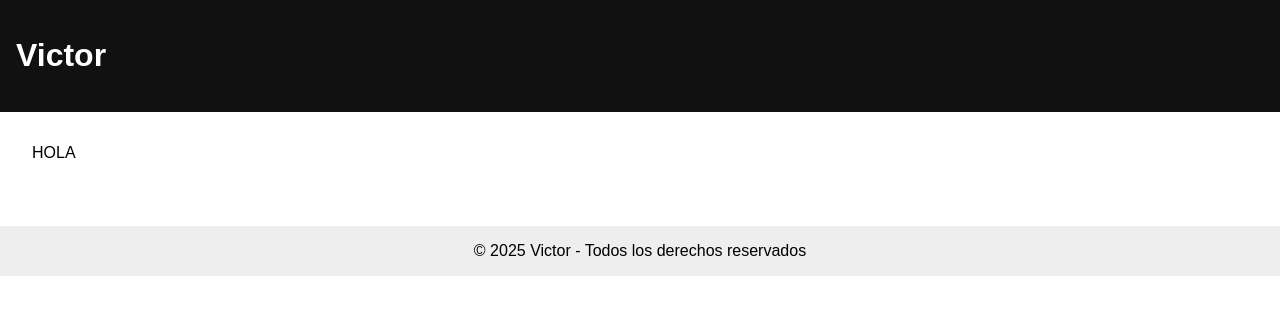
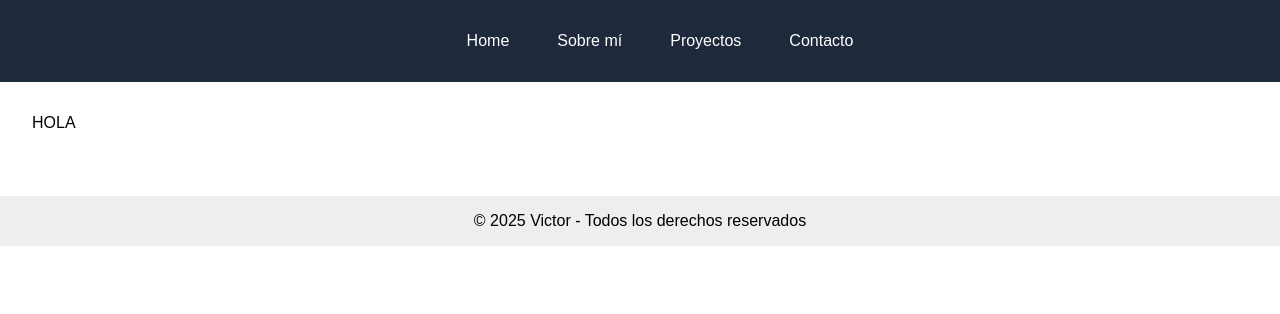
Before and after one commit to VictorBlasco5/portfolio, a Next.js app: page / in a window 1280 px wide. Shown: the top 314 px of the page. Built offline with nearby package versions, Linux system fonts and the light colour scheme.

Commit message:
header design

```diff
--- a/app/components/Header.js
+++ b/app/components/Header.js
@@ -1,8 +1,24 @@
+import Link from 'next/link';
+import '../../styles/header.css';
+
+
 export default function Header() {
-  return (
-    <header style={{ background: '#111', color: '#fff', padding: '1rem' }}>
-      <h1>Victor</h1>
-      {/* Aquí podrías añadir la navegación */}
-    </header>
-  );
+    return (
+        <header className='navbar'>
+            <nav>
+                <ul className='navbar-link'>
+                    {['/', '/about', '/projects', '/contact'].map((href, i) => {
+                        const labels = ['Home', 'Sobre mí', 'Proyectos', 'Contacto'];
+                        return (
+                            <li  key={href}>
+                                <Link className='links' href={href}>
+                                    {labels[i]}
+                                </Link>
+                            </li>
+                        );
+                    })}
+                </ul>
+            </nav>
+        </header>
+    );
 }
--- /dev/null
+++ b/styles/header.css
@@ -0,0 +1,40 @@
+.navbar {
+    display: flex;
+    align-items: center;
+    justify-content: center;
+    background: #1e293b;
+    color: #ffffff;
+    padding: 1.5rem;
+}
+
+.navbar ul{
+    display: flex;
+    gap: 2rem;
+    list-style: none;
+    margin: 0;
+
+}
+
+.links {
+  position: relative;
+  color: #fff;
+  text-decoration: none;
+  transition: color 0.3s ease;
+  padding: 0.5rem 0.5rem;
+  display: inline-block;
+}
+
+.links::after {
+  content: '';
+  position: absolute;
+  bottom: 0;
+  left: 0;
+  width: 0%;
+  height: 2px;
+  background-color: #ffffff;
+  transition: width 0.5s ease;
+}
+
+.links:hover::after {
+  width: 100%;
+}
```
